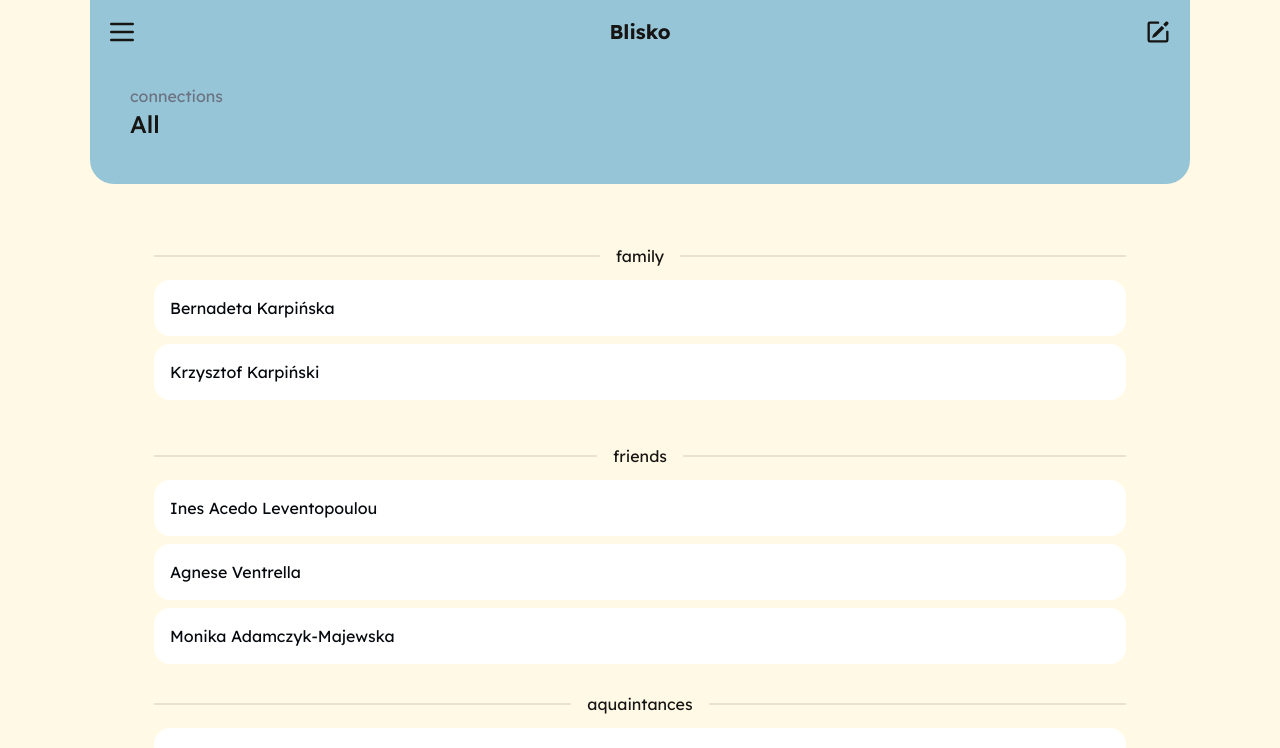
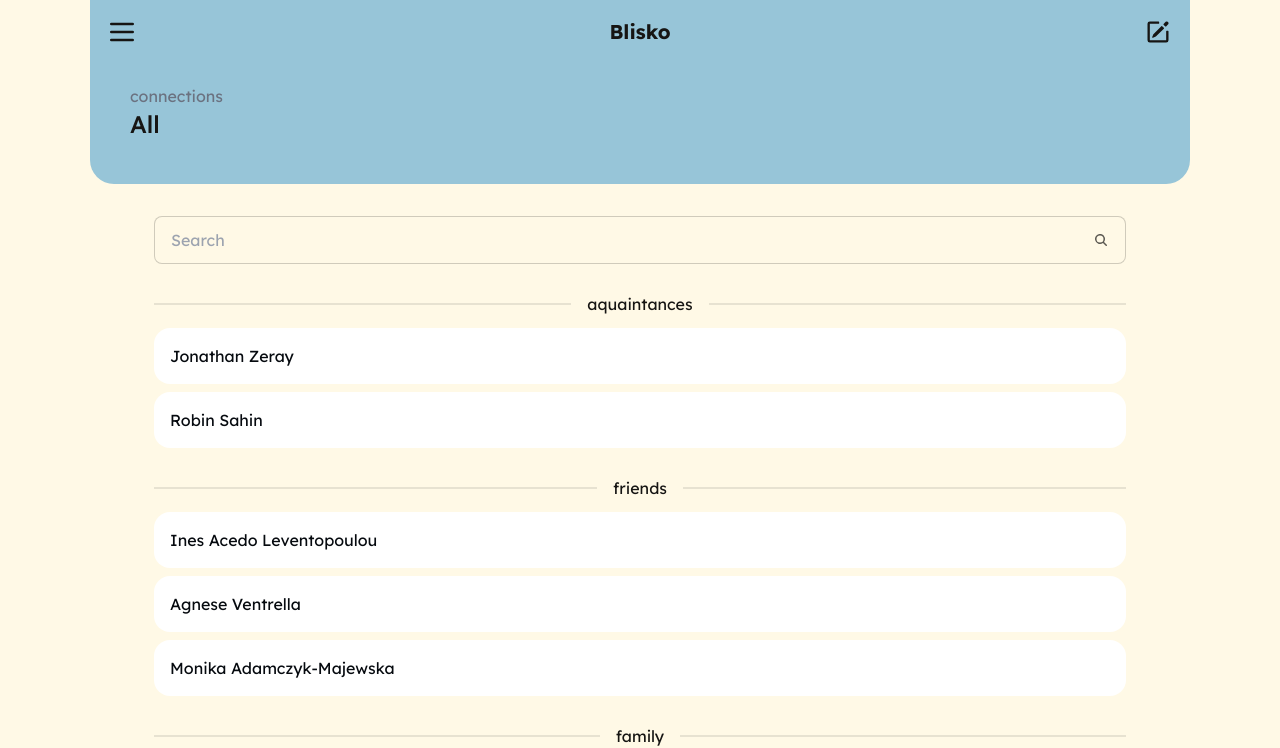
Before and after one commit to magdalena-karpinska/blisko-app, a Next.js app: page /connections in a window 1280 px wide. Shown: the top 748 px of the page. Built offline with nearby package versions, Linux system fonts and the light colour scheme.

Commit message:
Updates code to fit the design changes

```diff
--- a/src/app/connections/page.tsx
+++ b/src/app/connections/page.tsx
@@ -5,7 +5,7 @@
   getAllCircles,
 } from "../lib";
 
-import { Circle } from "../ui";
+import { Circle, SearchInput } from "../ui";
 
 export default function ConnectionsPage() {
   const connectionsInCircles = mockConnections.reduce(
@@ -26,6 +26,7 @@
 
   return (
     <main className="w-full flex flex-col items-center space-y-4 my-8">
+      <SearchInput />
       {allCircles.map((circle) => (
         <Circle
           key={circle}
--- a/src/app/lib/mockData.ts
+++ b/src/app/lib/mockData.ts
@@ -39,5 +39,5 @@
 ];
 
 export function getAllCircles(): ConnectionsCircle[] {
-  return ["family", "friends", "aquaintances"];
+  return ["aquaintances", "friends", "family"];
 }
--- a/src/app/ui/input.tsx
+++ b/src/app/ui/input.tsx
@@ -1,6 +1,6 @@
 export function SearchInput() {
   return (
-    <label className="input input-bordered flex items-center gap-2">
+    <label className="input input-bordered flex items-center gap-2 w-full">
       <input type="text" className="grow" placeholder="Search" />
       <svg
         xmlns="http://www.w3.org/2000/svg"
```
